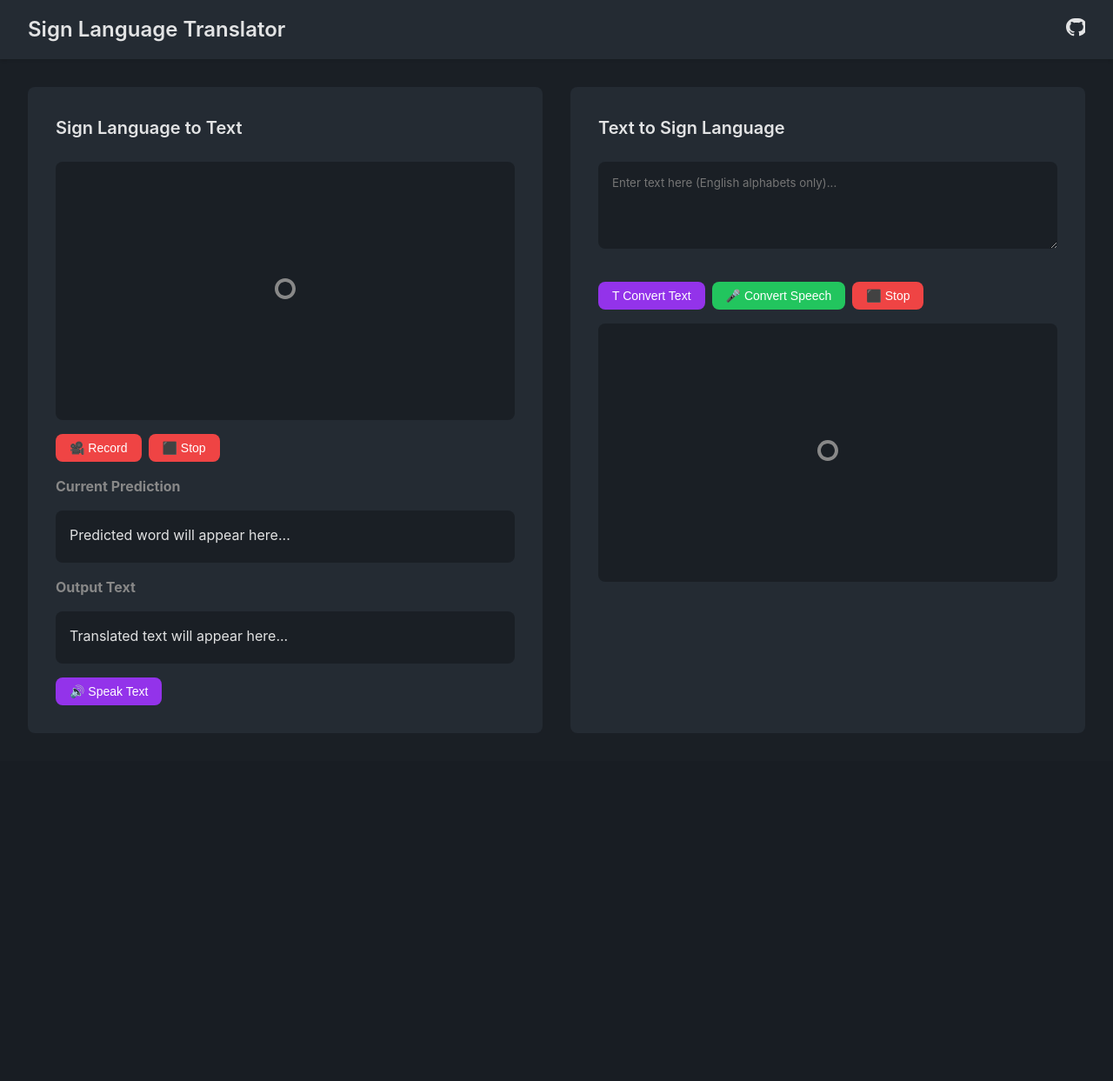
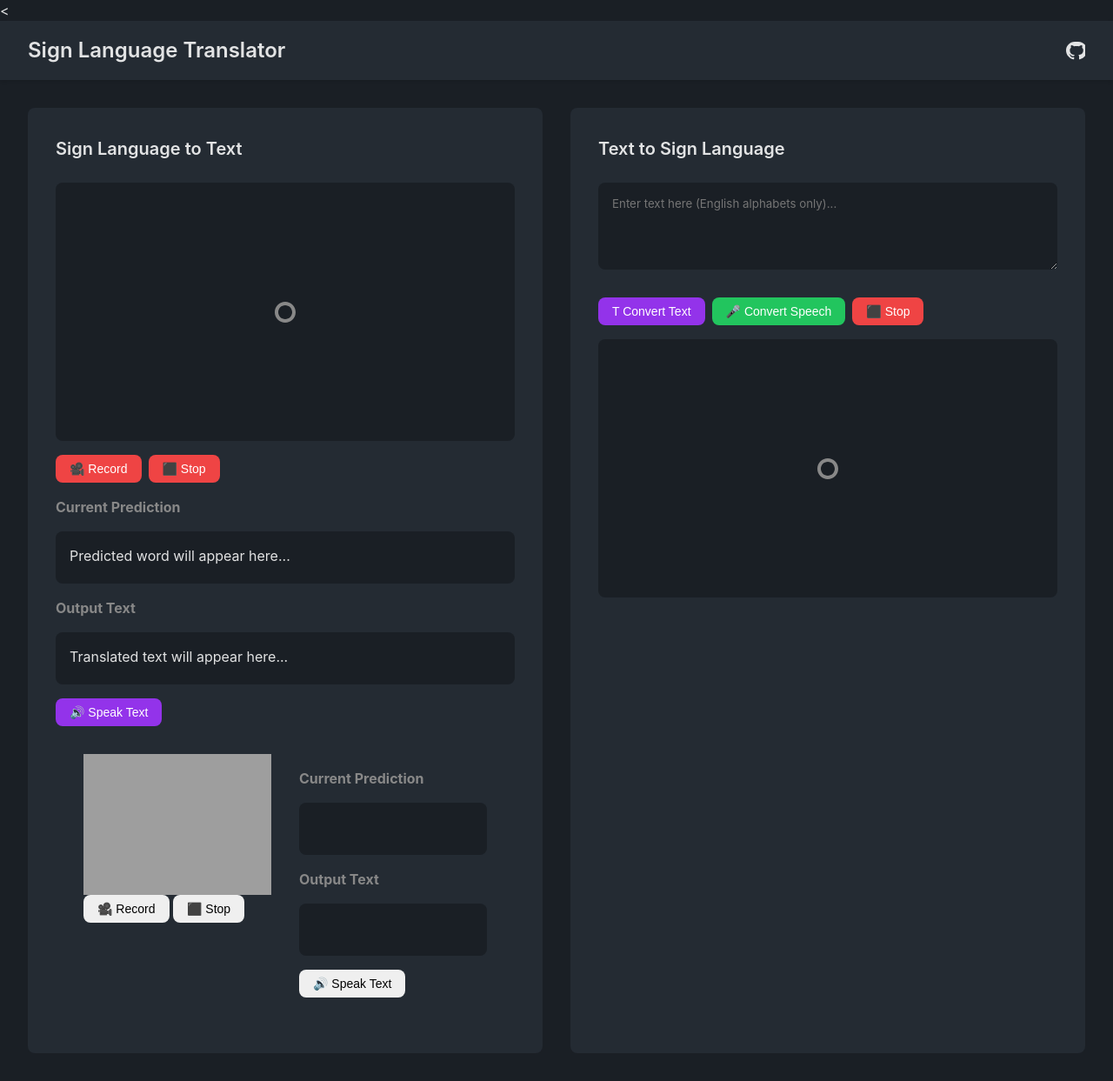
Before and after one commit to aryanvasudev/Sign-Language-Translator-Fingerspelling-Detector, a Flask app: page / in a window 1280 px wide. Shown: the whole page at 87% size. Before the commit the page ends 843 px from the top, so only its background shows below. Run offline with Flask 3, Linux system fonts and the light colour scheme; parts of the project's set-up code (start-up, migrations or seed data) failed here and were passed over; grey boxes are pictures that could not be loaded.

Commit message:
Working UI initialized

```diff
--- a/UI/app.py
+++ b/UI/app.py
@@ -1,25 +1,138 @@
-from flask import Flask, render_template, jsonify, request
+from flask import Flask, render_template, jsonify, request, Response
+import cv2
+import mediapipe as mp
+import numpy as np
+import pickle
+import time
+from functions.text_fix import generate_sentences
 import os
 
 app = Flask(__name__)
+
+# Load the ML model and initialize MediaPipe
+model_dict = pickle.load(open('./model/model.p', 'rb'))
+model = model_dict['model']
+mp_hands = mp.solutions.hands
+hands = mp_hands.Hands(static_image_mode=True, min_detection_confidence=0.3)
+labels_dict = {i: chr(97 + i) for i in range(26)}
+
+# Global variables to store detection state
+detected_sentence = []
+is_recording = False
+last_confirmed_char = ""
+last_detection_time = time.time()
+stabilization_delay = 2.0
+stable_char = ""
+
+def generate_frames():
+    global is_recording, detected_sentence, last_confirmed_char, last_detection_time, stable_char
+
+    cap = cv2.VideoCapture(0)
+
+    while True:
+        ret, frame = cap.read()
+        if not ret:
+            break
+
+        data_aux_list = []
+        frame_rgb = cv2.cvtColor(frame, cv2.COLOR_BGR2RGB)
+        results = hands.process(frame_rgb)
+
+        if results.multi_hand_landmarks:
+            for hand_landmarks in results.multi_hand_landmarks:
+                data_aux = []
+                x_ = []
+                y_ = []
+
+                for i in range(len(hand_landmarks.landmark)):
+                    x = hand_landmarks.landmark[i].x
+                    y = hand_landmarks.landmark[i].y
+                    x_.append(x)
+                    y_.append(y)
+
+                for i in range(len(hand_landmarks.landmark)):
+                    x = hand_landmarks.landmark[i].x
+                    y = hand_landmarks.landmark[i].y
+                    data_aux.append(x - min(x_))
+                    data_aux.append(y - min(y_))
+
+                data_aux_list.append(data_aux)
+
+                mp.solutions.drawing_utils.draw_landmarks(
+                    frame,
+                    hand_landmarks,
+                    mp_hands.HAND_CONNECTIONS
+                )
+
+        current_char_list = []
+        for data_aux in data_aux_list:
+            if len(data_aux) == 42:
+                prediction = model.predict([np.asarray(data_aux)])
+                predicted_character = labels_dict[int(prediction[0])]
+
+                if hasattr(model, "predict_proba"):
+                    confidence = model.predict_proba([np.asarray(data_aux)])[0][int(prediction[0])] * 100
+                else:
+                    confidence = 100.0
+
+                current_char_list.append(f"{predicted_character} ({confidence:.2f}%)")
+
+        if current_char_list:
+            current_char = current_char_list[0].split()[0].upper()
+            if current_char != stable_char and time.time() - last_detection_time >= stabilization_delay:
+                stable_char = current_char
+                if is_recording:
+                    detected_sentence.append(current_char)
+                last_confirmed_char = current_char
+                last_detection_time = time.time()
+
+        # Add text overlays
+        cv2.putText(frame, f"Stable Character: {stable_char}", (10, 30),
+                    cv2.FONT_HERSHEY_SIMPLEX, 1, (0, 255, 0), 2)
+        cv2.putText(frame, f"Sentence: {' '.join(detected_sentence)}", (10, 70),
+                    cv2.FONT_HERSHEY_SIMPLEX, 1, (0, 255, 0), 2)
+
+        # Convert frame to bytes for streaming
+        ret, buffer = cv2.imencode('.jpg', frame)
+        frame = buffer.tobytes()
+        yield (b'--frame\r\n'
+               b'Content-Type: image/jpeg\r\n\r\n' + frame + b'\r\n')
 
 @app.route('/')
 def index():
     return render_template('index.html')
 
-@app.route('/predict', methods=['POST'])
-def predict():
-    # Add sign language prediction logic here
-    return jsonify({'prediction': 'predicted_word'})
+@app.route('/video_feed')
+def video_feed():
+    return Response(generate_frames(),
+                    mimetype='multipart/x-mixed-replace; boundary=frame')
 
-@app.route('/text-to-sign', methods=['POST'])
-def text_to_sign():
-    text = request.json.get('text')
-    # Add text to sign language conversion logic here
-    return jsonify({'success': True})
+@app.route('/start_recording', methods=['POST'])
+def start_recording():
+    global is_recording, detected_sentence
+    is_recording = True
+    detected_sentence = []  # Reset the sentence when starting new recording
+    return jsonify({'status': 'success'})
 
+@app.route('/stop_recording', methods=['POST'])
+def stop_recording():
+    global is_recording, detected_sentence
+    is_recording = False
 
+    # Join the detected characters and convert to meaningful sentence
+    raw_text = ' '.join(detected_sentence)
+    meaningful_sentence = generate_sentences(raw_text)
 
+    return jsonify({
+        'status': 'success',
+        'raw_text': raw_text,
+        'meaningful_sentence': meaningful_sentence
+    })
+
+@app.route('/get_current_prediction')
+def get_current_prediction():
+    global stable_char
+    return jsonify({'prediction': stable_char})
 
 if __name__ == '__main__':
     app.run(debug=True)
--- a/UI/static/js/main.js
+++ b/UI/static/js/main.js
@@ -22,6 +22,36 @@ document.addEventListener('DOMContentLoaded', () => {
         }
     });
 
+    function startRecording() {
+        fetch('/start_recording', {
+            method: 'POST'
+        });
+    }
+
+    function stopRecording() {
+        fetch('/stop_recording', {
+            method: 'POST'
+        })
+        .then(response => response.json())
+        .then(data => {
+            document.getElementById('output-box').textContent = data.meaningful_sentence;
+        });
+    }
+
+    // Update current prediction every second
+    setInterval(() => {
+        fetch('/get_current_prediction')
+        .then(response => response.json())
+        .then(data => {
+            document.getElementById('prediction-box').textContent = data.prediction;
+        });
+    }, 1000);
+
+    function speakText() {
+        // Placeholder for future implementation with ElevenLabs API
+        console.log('Speech functionality not implemented');
+    }
+
     async function sendPredictionRequest(data) {
         try {
             const response = await fetch('/predict', {
--- a/UI/templates/index.html
+++ b/UI/templates/index.html
@@ -1,3 +1,4 @@
+<
 <!DOCTYPE html>
 <html lang="en">
 
@@ -51,6 +52,25 @@
                     </div>
                     <button class="speak-btn">🔊 Speak Text</button>
                 </div>
+
+                <div class="container">
+                    <div class="video-container">
+                        <img src="{{ url_for('video_feed') }}" width="100%">
+                        <button onclick="startRecording()">🎥 Record</button>
+                        <button onclick="stopRecording()">⬛ Stop</button>
+                    </div>
+
+                    <div class="text-container">
+                        <h3>Current Prediction</h3>
+                        <div id="prediction-box" class="prediction-box"></div>
+
+                        <h3>Output Text</h3>
+                        <div id="output-box" class="output-box"></div>
+
+                        <button onclick="speakText()">🔊 Speak Text</button>
+                    </div>
+                </div>
+
             </section>
 
             <!-- Right Panel -->
@@ -76,5 +96,4 @@
     </main>
     <script src="{{ url_for('static', filename='js/main.js') }}"></script>
 </body>
-
 </html>
```
Also changed, not shown: UI/functions/speech_to_text.py (renamed from functions/speech_to_text.py), UI/functions/text_fix.py (renamed from functions/text_fix.py), UI/functions/text_to_sign.py (renamed from functions/text_to_sign.py), UI/functions/video_module.py (renamed from functions/video_module.py), UI/functions/voice.py (renamed from functions/voice.py).
